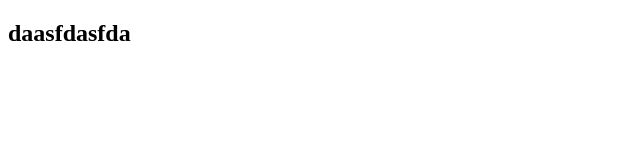
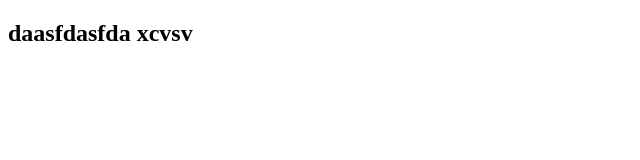
Before and after one commit to rlskull/lindo, a plain HTML site: page index.html in a window 1280 px wide. Shown: the full height of the page, 0-640 px from the left. Drawn offline with Linux system fonts and the light colour scheme.

Commit message:
o que eu fiz

```diff
--- a/index.html
+++ b/index.html
@@ -6,6 +6,6 @@
     <title>Document</title>
 </head>
 <body>
-    <h2>daasfdasfda</h2>
+    <h2>daasfdasfda xcvsv</h2>
 </body>
 </html>
```
Also changed, not shown: 1 other file.
